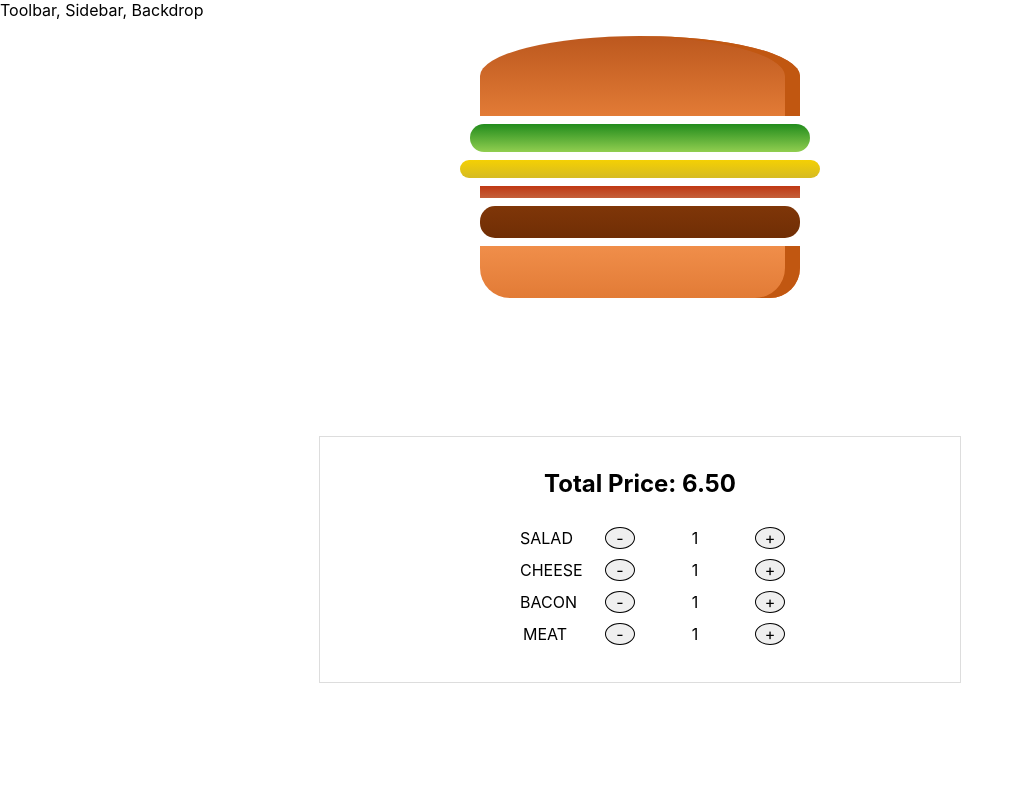
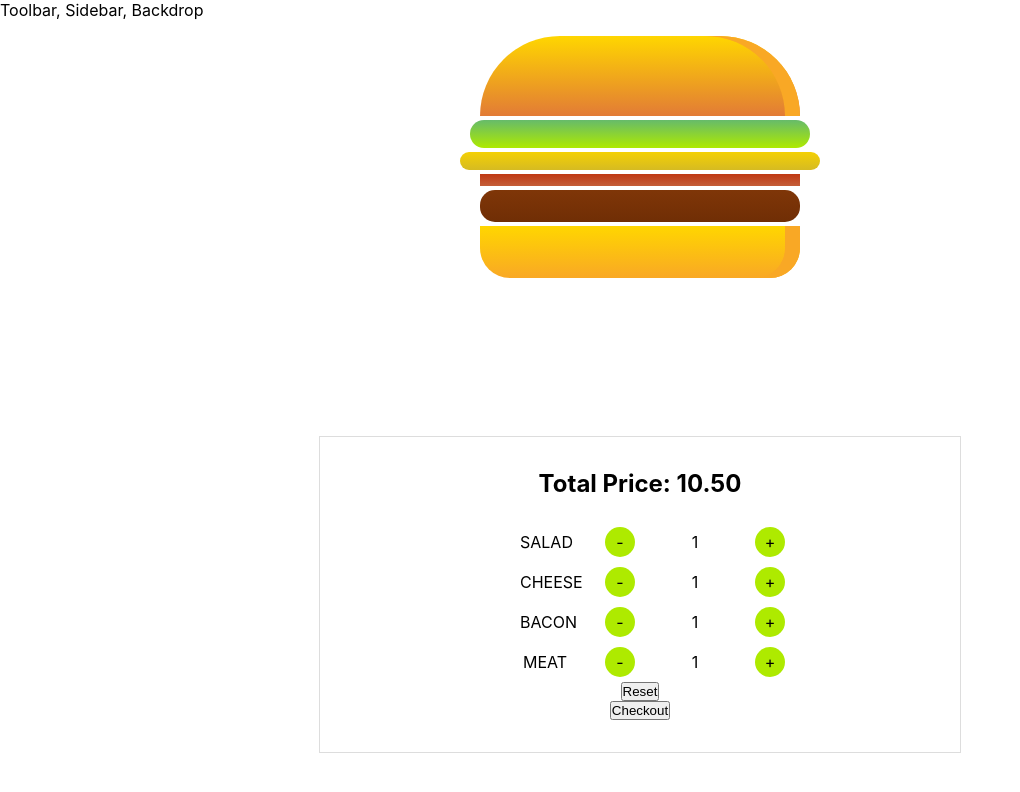
Before and after one commit to yishuenlo/burger-builder, a React (Create React App) app: page / in a window 1280 px wide. Shown: the top 792 px of the page, without its empty margins (0-1020 px from the left). Built offline with nearby package versions, Linux system fonts and the light colour scheme.

Commit message:
define ingredients limits

```diff
--- a/src/scenes/BurgerBuilder/BurgerBuilder.js
+++ b/src/scenes/BurgerBuilder/BurgerBuilder.js
@@ -6,7 +6,7 @@ import classes from "./BurgerBuilder.module.css";
 const INGREDIENT_PRICES = {
   salad: 0.5,
   cheese: 0.4,
-  meat: 2.5,
+  meat: 3.5,
   bacon: 0.75,
 };
 
@@ -18,8 +18,35 @@ class BurgerBuilder extends Component {
       bacon: 1,
       meat: 1,
     },
-    purchased: false,
-    totalPrice: 6.5,
+    disabledAdd: {
+      salad: false,
+      cheese: false,
+      bacon: false,
+      meat: false,
+    },
+    disabledRemove: {
+      salad: false,
+      cheese: false,
+      bacon: false,
+      meat: false,
+    },
+    purchasable: false,
+    totalPrice: 10.5,
+  };
+
+  //disabled buttons based on ingredient quantities
+  checkIngredientsQuant = (ingredients) => {
+    const updatedDisabledAdd = { ...this.state.disabledAdd };
+    const updatedDisabledRemove = { ...this.state.disabledRemove };
+    for (let key in ingredients) {
+      //if more than 2, disable add button
+      updatedDisabledAdd[key] = ingredients[key] > 2;
+      updatedDisabledRemove[key] = ingredients[key] <= 0;
+    }
+    this.setState({
+      disabledAdd: updatedDisabledAdd,
+      disabledRemove: updatedDisabledRemove,
+    });
   };
 
   adjustIngredientHandler = (type, action) => {
@@ -47,6 +74,8 @@ class BurgerBuilder extends Component {
         ? prevPrice - INGREDIENT_PRICES[type]
         : prevPrice;
 
+    this.checkIngredientsQuant(updatedIngredients);
+
     //update state
     this.setState({
       ingredients: updatedIngredients,
@@ -55,14 +84,6 @@ class BurgerBuilder extends Component {
   };
 
   render() {
-    //keep track quantity, using boolean values
-    const disabledInfo = {...this.state.ingredients};
-    for(let key in disabledInfo){
-        disabledInfo[key] = disabledInfo[key] <= 0 || disabledInfo[key] > 2;
-    }
-
-    console.log(disabledInfo);
-
     return (
       <article className={classes.BurgerBuilder}>
         <Burger ingredients={this.state.ingredients} />
@@ -70,7 +91,8 @@ class BurgerBuilder extends Component {
           totalPrice={this.state.totalPrice}
           ingredients={this.state.ingredients}
           adjustIngredientHandler={this.adjustIngredientHandler}
-          disabledInfo={disabledInfo}
+          disabledAdd={this.state.disabledAdd}
+          disabledRemove={this.state.disabledRemove}
         />
       </article>
     );
--- a/src/scenes/components/Control/Control.js
+++ b/src/scenes/components/Control/Control.js
@@ -1,19 +1,25 @@
 import React from "react";
 import classes from "./Control.module.css";
 
-const Control = ({ label, quantity, adjustIngredients, disabledInfo }) => (
+const Control = ({
+  label,
+  quantity,
+  adjustIngredients,
+  disabledAdd,
+  disabledRemove,
+}) => (
   <div className={classes.Control}>
     <p>{label.toUpperCase()}</p>
     <button
       onClick={() => adjustIngredients(label, "remove")}
-      disabled={disabledInfo}
+      disabled={disabledRemove}
     >
       -
     </button>
     <p>{quantity}</p>
     <button
       onClick={() => adjustIngredients(label, "add")}
-      disabled={disabledInfo}
+      disabled={disabledAdd}
     >
       +
     </button>
--- a/src/scenes/components/Control/Control.module.css
+++ b/src/scenes/components/Control/Control.module.css
@@ -13,12 +13,20 @@
 }
 
 .Control button {
+    background-color: #AEEA00;
     display: block;
     font: inherit;
     margin: 0 5px;
     width: 30px;
-    border: 1px solid black;
+    height: 30px;
+    border: 0;
     border-radius: 50%;
     cursor: pointer;
     outline: none;
 }
+
+.Control button:disabled{
+    color: #aaa;
+    background-color: #eee;
+    border-color: #ddd;
+}
--- a/src/scenes/components/ControlsPanel/ControlsPanel.js
+++ b/src/scenes/components/ControlsPanel/ControlsPanel.js
@@ -5,7 +5,8 @@ import classes from "./ControlsPanel.module.css";
 const ControlsPanel = ({
   ingredients,
   adjustIngredientHandler,
-  disabledInfo,
+  disabledAdd,
+  disabledRemove,
   totalPrice,
 }) => {
   const displayControls = Object.keys(ingredients).map((ingredientKey) => (
@@ -14,13 +15,16 @@ const ControlsPanel = ({
       label={ingredientKey}
       quantity={ingredients[ingredientKey]}
       adjustIngredients={adjustIngredientHandler}
-      disabledInfo={disabledInfo[ingredientKey]}
+      disabledAdd={disabledAdd[ingredientKey]}
+      disabledRemove={disabledRemove[ingredientKey]}
     />
   ));
   return (
     <div className={classes.ControlsPanel}>
       <h2>Total Price: {totalPrice.toFixed(2)}</h2>
       {displayControls}
+      <button>Reset</button>
+      <button>Checkout</button>
     </div>
   );
 };
--- a/src/scenes/components/Ingredient/Ingredient.module.css
+++ b/src/scenes/components/Ingredient/Ingredient.module.css
@@ -1,19 +1,19 @@
 .BreadBottom {
     height: 13%;
     width: 80%;
-    background: linear-gradient(#F08E4A, #e27b36);
+    background: linear-gradient(#FFD600, #F9A825);
     border-radius: 0 0 30px 30px;
-    box-shadow: inset -15px 0 #c15711;
-    margin: 2% auto;
+    box-shadow: inset -15px 0 #F9A825;
+    margin: 1% auto;
 }
 
 .BreadTop {
     height: 20%;
     width: 80%;
-    background: linear-gradient(#bc581e, #e27b36);
-    border-radius: 50% 50% 0 0;
-    box-shadow: inset -15px 0 #c15711;
-    margin: 2% auto;
+    background: linear-gradient(#FFD600, #e27b36);
+    border-radius: 150px 150px 0 0;
+    box-shadow: inset -15px 0 #F9A825;
+    margin: 1% auto;
     position: relative;
 }
 
@@ -85,14 +85,14 @@
     width: 80%;
     height: 8%;
     background: linear-gradient(#7f3608, #702e05);
-    margin: 2% auto;
+    margin: 1% auto;
     border-radius: 15px;
 }
 
 .Cheese {
     width: 90%;
     height: 4.5%;
-    margin: 2% auto;
+    margin: 1% auto;
     background: linear-gradient(#f4d004, #d6bb22);
     border-radius: 20px;
 }
@@ -100,8 +100,8 @@
 .Salad {
     width: 85%;
     height: 7%;
-    margin: 2% auto;
-    background: linear-gradient(#228c1d, #91ce50);
+    margin: 1% auto;
+    background: linear-gradient(#66BB6A, #AEEA00);
     border-radius: 20px;
 }
 
@@ -109,5 +109,5 @@
     width: 80%;
     height: 3%;
     background: linear-gradient(#bf3813, #c45e38);
-    margin: 2% auto;
+    margin: 1% auto;
 }
```
